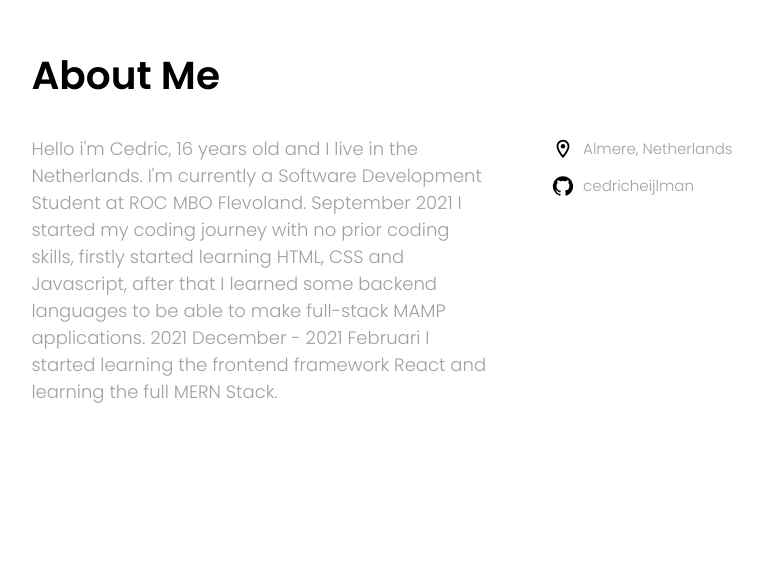
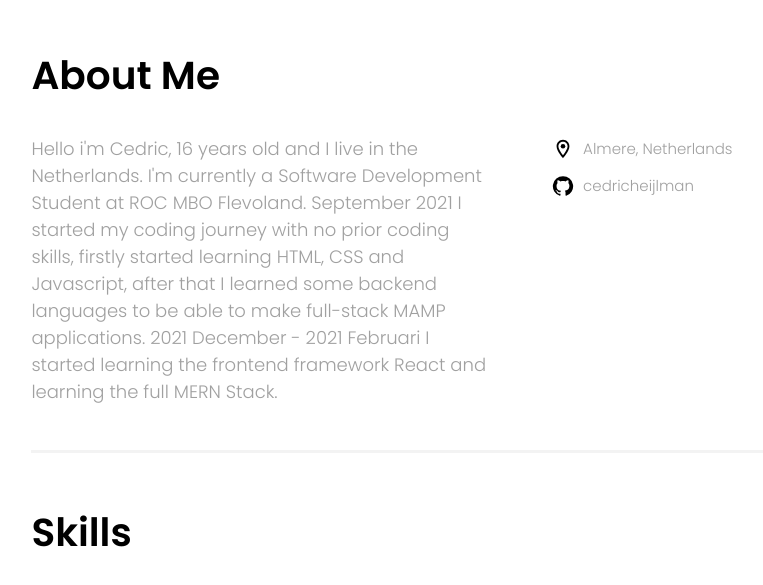
Before and after one commit to cedricheijlman/portfoliov3, a Next.js app: page / in a window 1280 px wide. Shown: the part 797-1382 px from the top of the page, without its empty margins (183-946 px from the left). Before the commit the page ends 1247 px from the top, so only its background shows below. Built offline with nearby package versions, Linux system fonts and the light colour scheme.

Commit message:
skills section

```diff
--- /dev/null
+++ b/components/skills/Skills.module.css
@@ -0,0 +1,26 @@
+.section {
+  width: 100%;
+  display: flex;
+  flex-direction: column;
+  align-items: center;
+  padding-bottom: 45px;
+}
+
+.title {
+  width: 70%;
+  border-top: 3px solid rgba(0, 0, 0, 0.048);
+  display: flex;
+  flex-direction: column;
+
+  padding-top: 50px;
+}
+
+.title h1 {
+  font-size: 39px;
+}
+
+@media (max-width: 868px) {
+  .title {
+    width: 95%;
+  }
+}
--- /dev/null
+++ b/components/skills/Skills.tsx
@@ -0,0 +1,15 @@
+import { NextPage } from "next";
+import React from "react";
+import styles from "./Skills.module.css";
+
+const Skills: NextPage = () => {
+  return (
+    <section className={styles.section}>
+      <div className={styles.title}>
+        <h1>Skills</h1>
+      </div>
+    </section>
+  );
+};
+
+export default Skills;
--- a/pages/index.tsx
+++ b/pages/index.tsx
@@ -3,6 +3,7 @@ import Head from "next/head";
 import Image from "next/image";
 import About from "../components/about/About";
 import Home from "../components/home/Home";
+import Skills from "../components/skills/Skills";
 import styles from "../styles/Home.module.css";
 
 const Index: NextPage = () => {
@@ -15,6 +16,7 @@ const Index: NextPage = () => {
       </Head>
       <Home />
       <About />
+      <Skills />
     </div>
   );
 };
```
